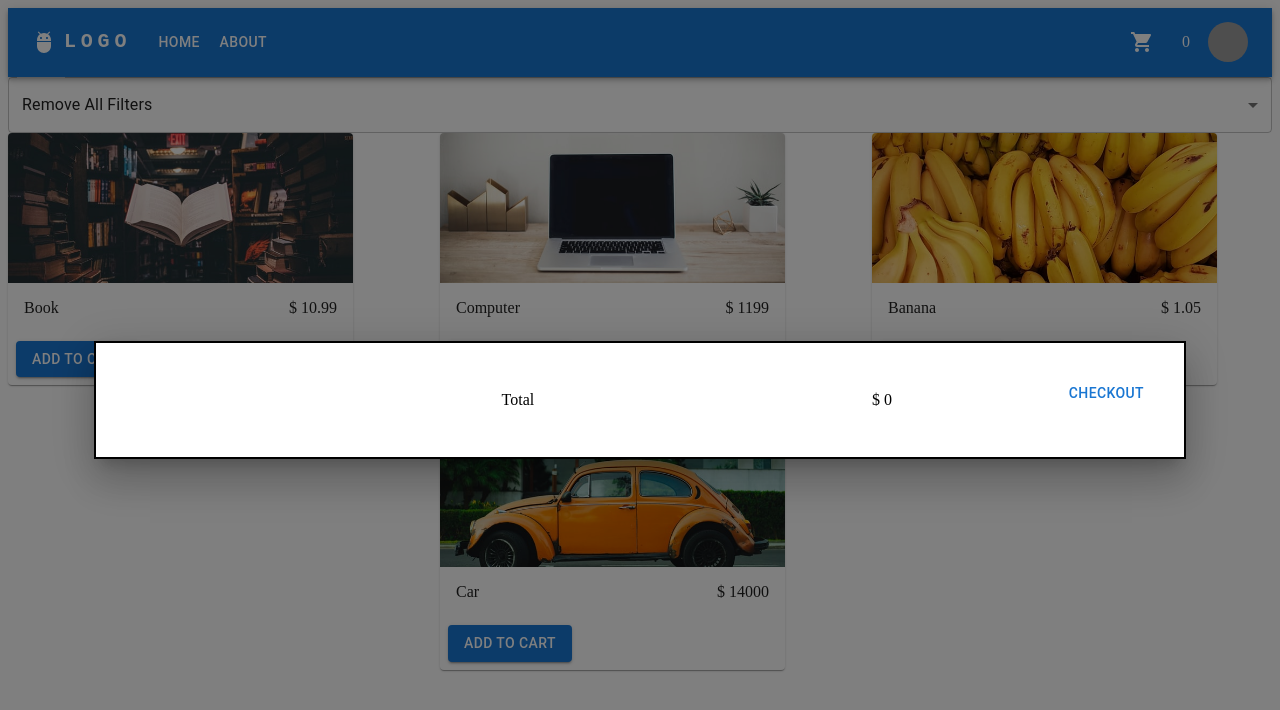
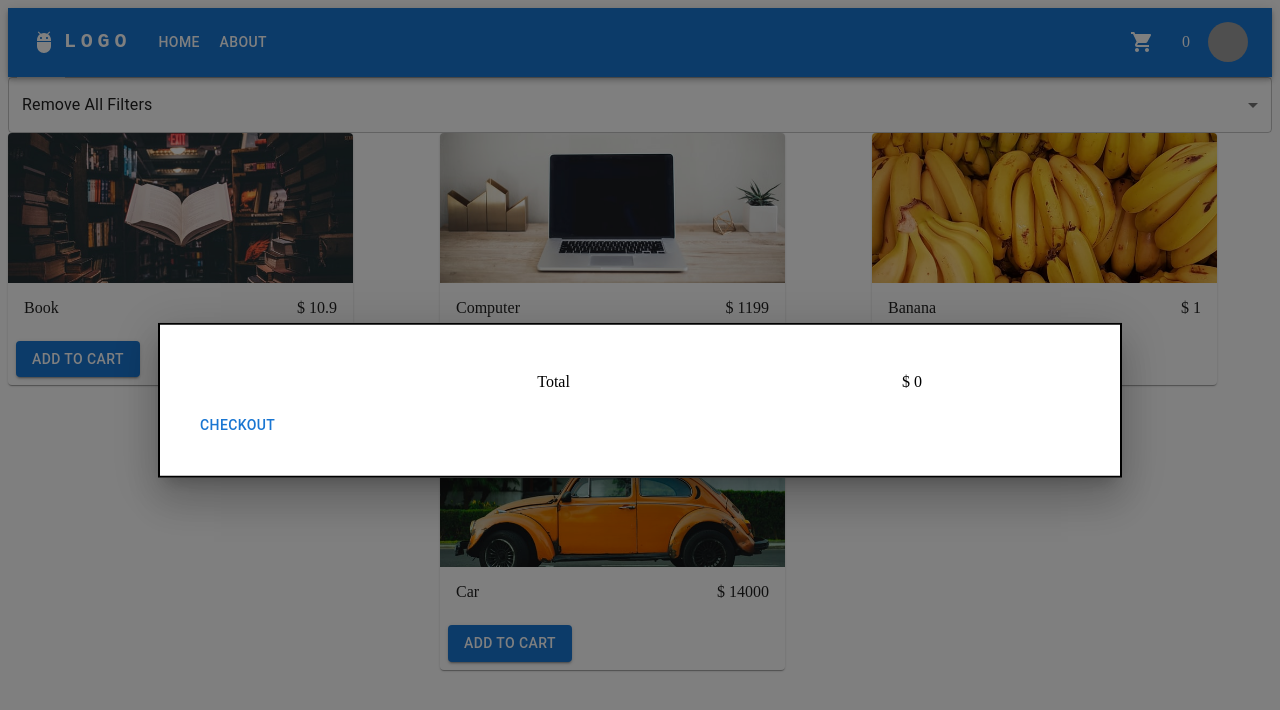
Before and after one commit to yash06112002/totalitycorp-frontend-challenge, a React (Vite) app: page / in a window 1280 px wide. Both pictures are taken after a click on the button 1150 px from the left and 42 px from the top of the page. Shown: the top 710 px of the page. Built offline with nearby package versions, Linux system fonts and the light colour scheme; grey boxes are pictures that could not be loaded.

Commit message:
cart correction

```diff
--- a/src/components/Cart.tsx
+++ b/src/components/Cart.tsx
@@ -13,12 +13,11 @@ const style = {
   top: "50%",
   left: "50%",
   transform: "translate(-50%, -50%)",
-  width: "80vw",
+  width: "70vw",
   bgcolor: "background.paper",
   border: "2px solid #000",
   boxShadow: 24,
   p: 4,
-  display: { xs: "inline", md: "flex" },
 };
 
 export default function Cart() {
@@ -32,7 +31,7 @@ export default function Cart() {
     return total + (item?.price || 0) * cartItem.quantity;
   }, 0);
   return (
-    <div style={{}}>
+    <div style={{ display: "flex" }}>
       <Button onClick={handleOpen} sx={{ color: "white" }}>
         <ShoppingCartIcon sx={{ marginRight: 2 }} />
       </Button>
@@ -50,6 +49,7 @@ export default function Cart() {
             style={{
               display: "flex",
               justifyContent: "space-around",
+              alignItems: "center",
               gap: "2",
               width: "80%",
               marginLeft: "20%",
--- a/src/data/items.json
+++ b/src/data/items.json
@@ -2,7 +2,7 @@
   {
     "id": 1,
     "name": "Book",
-    "price": 10.99,
+    "price": 10.9,
     "imgUrl": "/imgs/book.jpg"
   },
   {
@@ -14,7 +14,7 @@
   {
     "id": 3,
     "name": "Banana",
-    "price": 1.05,
+    "price": 1,
     "imgUrl": "/imgs/banana.jpg"
   },
   {
```
